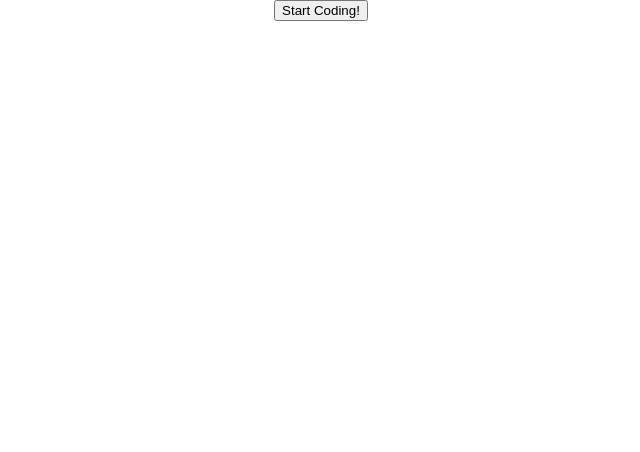
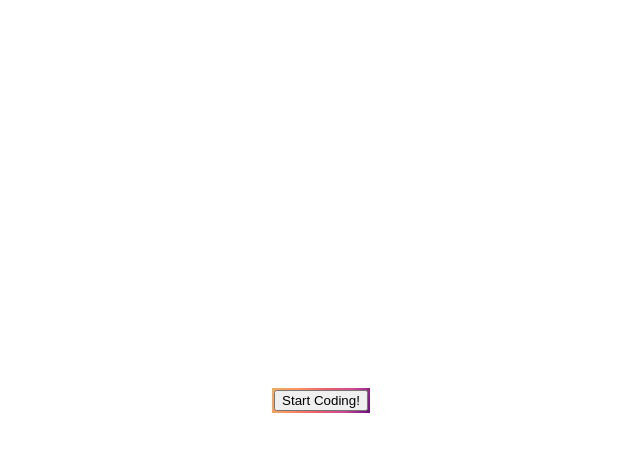
Before and after one commit to BookOfCodes/ideal-button, a plain HTML site: page index.html in a window 1280 px wide. Shown: the whole page, without its empty margins (319-959 px from the left). Drawn offline with Linux system fonts and the light colour scheme.

Commit message:
Modified styles.css

```diff
--- a/styles.css
+++ b/styles.css
@@ -19,4 +19,12 @@ html, body {
 .container {
     display: flex;
     justify-content: center;
+    align-items: center;
+    height: 100vh;
 }
+
+
+.btn-border {
+    background: linear-gradient(115deg, #eeaf61,#fb9062, #ee5d6c, #ce4993, #6a0d83);
+    padding: 2px;
+}
```
